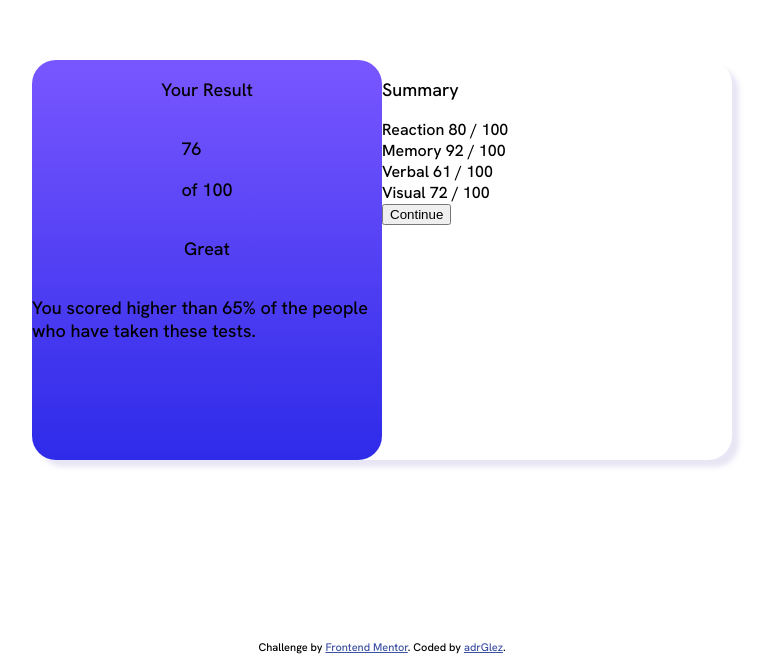
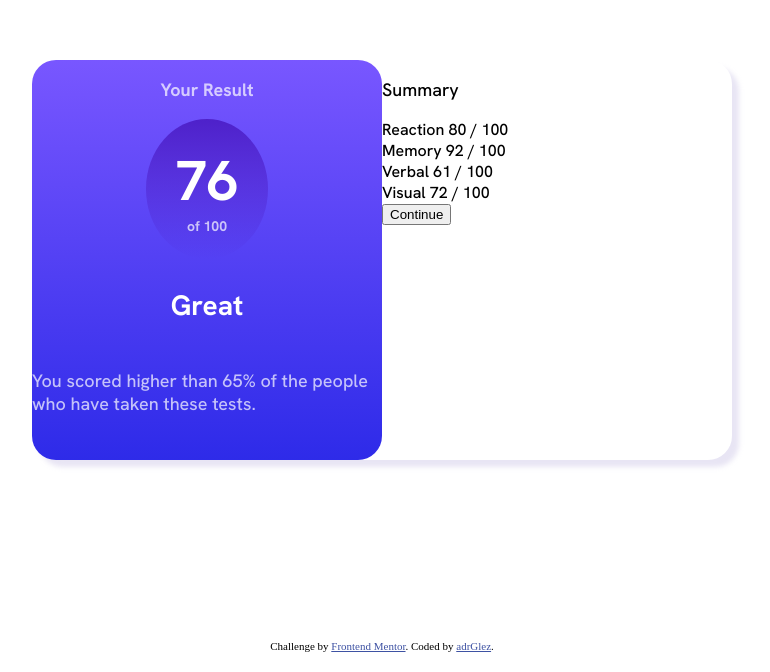
Before and after one commit to adrGlez/Frontend-Mentor-Challenges, a plain HTML site: page results-summary-component-main/index.html in a window 1280 px wide. Shown: the part 128-800 px from the top of the page, without its empty margins (258-1028 px from the left). Drawn offline with Linux system fonts and the light colour scheme.

Commit message:
left card improved

```diff
--- a/results-summary-component-main/style.css
+++ b/results-summary-component-main/style.css
@@ -13,13 +13,10 @@
     --second-blue-circle: hsla(241, 72%, 46%, 0);
     /* Neutral */
     --neutral-white: hsl(0, 0%, 100%);
+    --neutral-white-light: rgba(255, 255, 255, 0.7);
     --neutral-blue: hsl(221, 100%, 96%);
     --neutral-lavender: hsl(241, 100%, 89%);
     --neutral-gray-blue: hsl(224, 30%, 27%);
-}
-
-body {
-    font-family: 'Hanken Grotesk', sans-serif;
 }
 
 p {
@@ -27,6 +24,7 @@ p {
 }
 
 .container {
+    font-family: 'Hanken Grotesk', sans-serif;
     display: flex;
     height: 95vh;
     justify-content: center;
@@ -46,10 +44,46 @@ p {
     flex-direction: column;
     align-items: center;
     width: 50%;
-    background: linear-gradient(hsl(252, 100%, 67%) 0%, hsl(241, 81%, 54%) 100%);
+    background: linear-gradient(var(--first-blue-bg) 0%, var(--second-blue-bg) 100%);
     border-radius: 24px;
 }
 
 .title-left-card {
+    color: var(--neutral-white-light);
+    font-weight: bold;
+}
 
+.result {
+    display: flex;
+    flex-direction: column;
+    align-items: center;
+    justify-content: center;
+    background: linear-gradient(var(--first-blue-circle) 0%, var(--second-blue-circle) 100%);
+    height: 35%;
+    width: 35%;
+    border-radius: 100%;
 }
+
+.result-number {
+    color: var(--neutral-white);
+    font-size: 56px;
+    font-weight: bold;
+    margin: 0;
+}
+
+.out-of {
+    color: var(--neutral-white-light);
+    margin: 0;
+    font-size: 14px;
+    font-weight: bold;
+}
+
+.result-title {
+    color: var(--neutral-white);
+    font-size: 28px;
+    font-weight: bold;
+}
+
+.info {
+    color: var(--neutral-white-light);
+}
```
